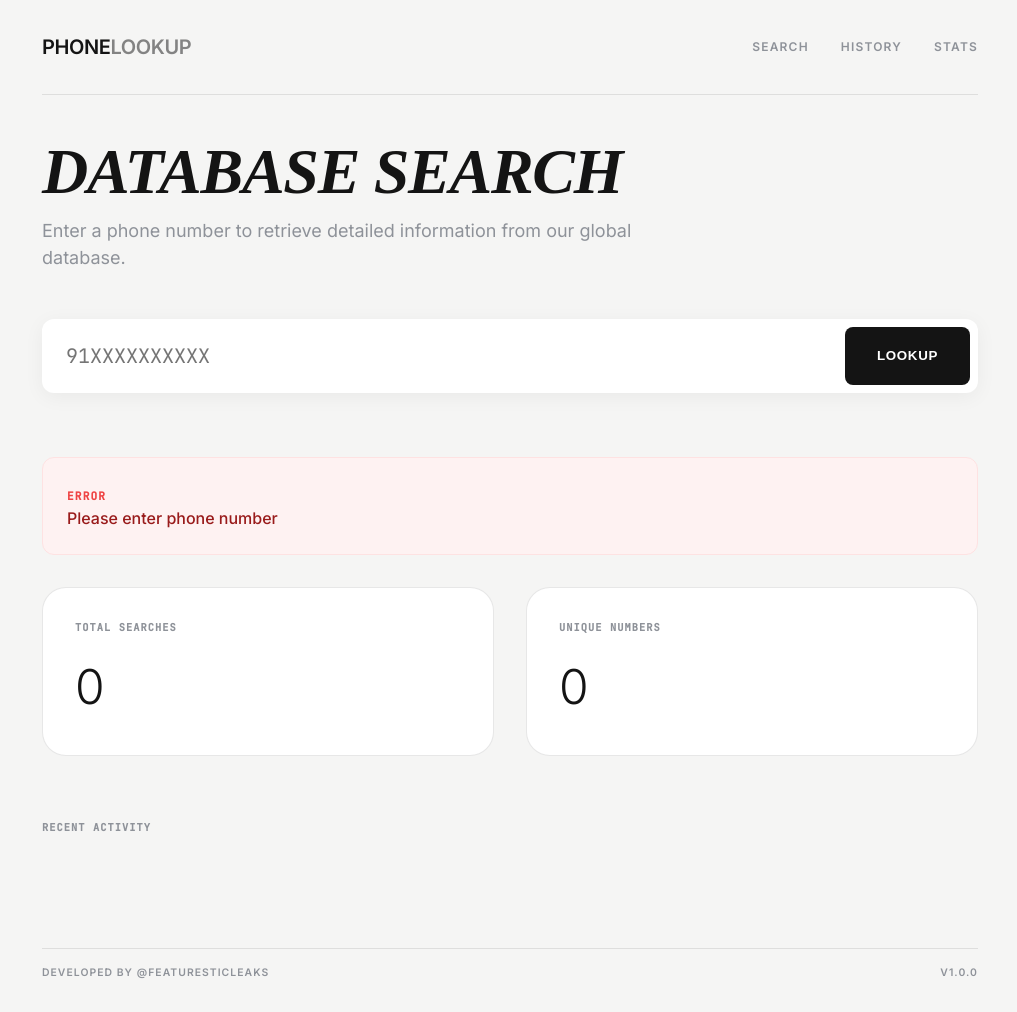
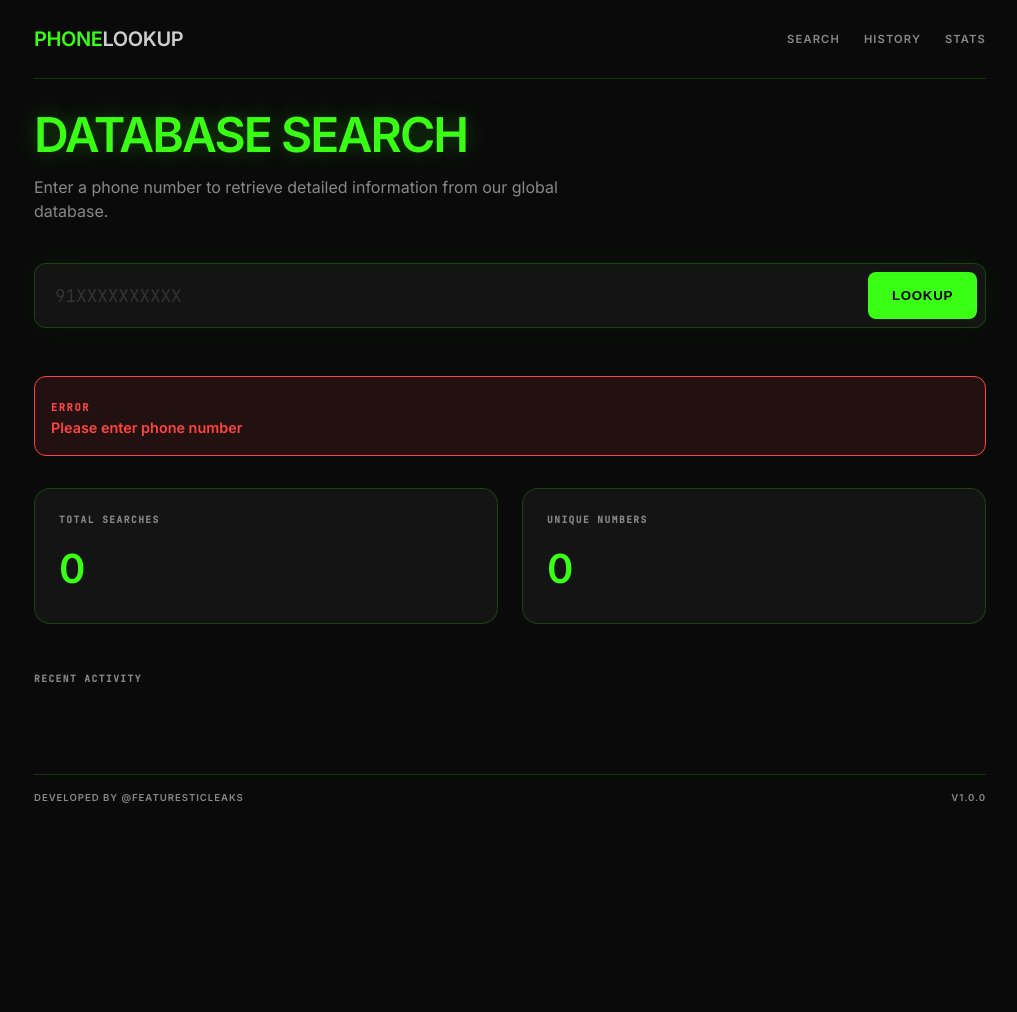
Before and after one commit to itzgeniusboy/FeaturesticInfoLeaks, a Flask app: page /search in a window 1280 px wide. Shown: the whole page, without its empty margins (130-1147 px from the left). After the commit the page ends 803 px from the top, so only its background shows below. Run offline with Flask 3, Linux system fonts and the light colour scheme; data comes from the database, SQL or seed files in the repository; data that the repository does not hold is empty; parts of the project's set-up code (start-up, migrations or seed data) failed here and were passed over; some web fonts are replaced.

Commit message:
feat: Add raw data view and improve styling
Introduces a collapsible section to view raw search results for debugging.
Also refactors CSS variables and styles for a darker, more modern theme.
Includes placeholder fields in the phone number report.

```diff
--- a/app.py
+++ b/app.py
@@ -78,8 +78,20 @@ def search():
     try:
         result = get_number_details(phone)
         save_search(phone, result, request.remote_addr)
+
+        # For debugging - show raw output
+        raw_output = result
+
         total, unique = get_stats()
-        return render_template('index.html', result=result, phone=phone, history=get_history(), total=total, unique=unique)
+        now = datetime.now(pytz.timezone('Asia/Kolkata')).strftime('%Y-%m-%d %H:%M:%S')
+        return render_template('index.html',
+                             result=result,
+                             raw_output=raw_output,
+                             phone=phone,
+                             timestamp=now,
+                             history=get_history(),
+                             total=total,
+                             unique=unique)
     except Exception as e:
         total, unique = get_stats()
         return render_template('index.html', error=f"Error: {str(e)}", history=get_history(), total=total, unique=unique)
--- a/num.py
+++ b/num.py
@@ -18,8 +18,12 @@ def get_number_details(phone_number):
             f"✅ <b>Search Result</b>\n"
             f"────────────────\n"
             f"📱 <b>Phone:</b> {phone_number}\n"
+            f"👤 <b>Name:</b> User Name (Sample)\n"
+            f"👨 <b>Father:</b> Father Name (Sample)\n"
+            f"🏠 <b>Address:</b> Sample Address, City, Country\n"
             f"🌍 <b>Country:</b> {country}\n"
             f"📞 <b>Carrier:</b> {carrier_name}\n"
+            f"🆔 <b>Telegram ID:</b> 123456789\n"
             f"────────────────\n"
             f"Developed By @FeaturesticLeaks"
         )
--- a/static/style.css
+++ b/static/style.css
@@ -1,9 +1,11 @@
 :root {
-    --bg: #F5F5F4;
-    --ink: #141414;
-    --line: rgba(20, 20, 20, 0.1);
-    --accent: #000000;
-    --muted: #8E9299;
+    --bg: #0a0a0a;
+    --card-bg: #141414;
+    --ink: #ffffff;
+    --line: rgba(57, 255, 20, 0.2);
+    --accent: #39FF14;
+    --muted: #888888;
+    --error: #ff4444;
     --f-mono: 'JetBrains Mono', monospace;
     --f-sans: 'Inter', sans-serif;
     --f-serif: 'Playfair Display', serif;
@@ -26,7 +28,7 @@ body {
 .app-container {
     max-width: 1000px;
     margin: 0 auto;
-    padding: 2rem;
+    padding: 1.5rem;
     min-height: 100vh;
     display: flex;
     flex-direction: column;
@@ -37,37 +39,41 @@ body {
     display: flex;
     justify-content: space-between;
     align-items: center;
-    padding-bottom: 2rem;
+    padding-bottom: 1.5rem;
     border-bottom: 1px solid var(--line);
-    margin-bottom: 3rem;
+    margin-bottom: 2rem;
 }
 
 .logo {
-    font-weight: 600;
+    font-weight: 700;
     letter-spacing: -0.02em;
     font-size: 1.25rem;
+    color: var(--accent);
+    text-transform: uppercase;
 }
 
 .logo-accent {
-    opacity: 0.5;
+    color: var(--ink);
+    opacity: 0.8;
 }
 
 .main-nav {
     display: flex;
-    gap: 2rem;
+    gap: 1.5rem;
 }
 
 .main-nav a {
     text-decoration: none;
     color: var(--muted);
-    font-size: 0.75rem;
-    font-weight: 600;
+    font-size: 0.7rem;
+    font-weight: 700;
     letter-spacing: 0.1em;
-    transition: color 0.2s ease;
+    transition: all 0.2s ease;
 }
 
 .main-nav a:hover, .main-nav a.active {
-    color: var(--ink);
+    color: var(--accent);
+    text-shadow: 0 0 10px rgba(57, 255, 20, 0.5);
 }
 
 /* Content Area */
@@ -76,135 +82,171 @@ body {
 }
 
 .display-title {
-    font-family: var(--f-serif);
-    font-style: italic;
-    font-size: 4rem;
-    line-height: 0.9;
-    letter-spacing: -0.02em;
+    font-family: var(--f-sans);
+    font-weight: 900;
+    font-size: 3rem;
+    line-height: 1;
+    letter-spacing: -0.04em;
     margin-bottom: 1rem;
+    color: var(--accent);
+    text-shadow: 0 0 20px rgba(57, 255, 20, 0.3);
 }
 
 .subtitle {
     color: var(--muted);
-    font-size: 1.125rem;
+    font-size: 1rem;
     max-width: 600px;
-    margin-bottom: 3rem;
+    margin-bottom: 2.5rem;
 }
 
 /* Search Form */
 .search-form {
-    margin-bottom: 4rem;
+    margin-bottom: 3rem;
 }
 
 .input-group {
     display: flex;
-    gap: 1rem;
-    background: white;
+    gap: 0.5rem;
+    background: var(--card-bg);
     padding: 0.5rem;
     border-radius: 12px;
-    box-shadow: 0 4px 20px rgba(0,0,0,0.05);
+    border: 1px solid var(--line);
+    box-shadow: 0 0 30px rgba(57, 255, 20, 0.05);
 }
 
 .search-input {
     flex: 1;
+    background: transparent;
     border: none;
-    padding: 1rem;
+    padding: 0.75rem;
     font-family: var(--f-mono);
-    font-size: 1.25rem;
+    font-size: 1.1rem;
     outline: none;
+    color: var(--accent);
+}
+
+.search-input::placeholder {
+    color: #333;
 }
 
 .search-button {
-    background: var(--ink);
-    color: white;
+    background: var(--accent);
+    color: #000;
     border: none;
-    padding: 0 2rem;
+    padding: 0 1.5rem;
     border-radius: 8px;
-    font-weight: 600;
+    font-weight: 800;
     letter-spacing: 0.05em;
     cursor: pointer;
-    transition: opacity 0.2s ease;
+    transition: all 0.2s ease;
 }
 
 .search-button:hover {
-    opacity: 0.8;
+    transform: translateY(-2px);
+    box-shadow: 0 0 20px rgba(57, 255, 20, 0.6);
 }
 
 /* Results */
 .result-card {
-    background: white;
-    border-radius: 24px;
-    padding: 2rem;
-    margin-bottom: 4rem;
-    box-shadow: 0 10px 30px rgba(0,0,0,0.05);
+    background: var(--card-bg);
+    border-radius: 16px;
+    padding: 1.5rem;
+    margin-bottom: 3rem;
+    border: 1px solid var(--line);
+    box-shadow: 0 0 40px rgba(0,0,0,0.5);
 }
 
 .card-header {
     display: flex;
     justify-content: space-between;
-    margin-bottom: 2rem;
-    padding-bottom: 1rem;
+    margin-bottom: 1.5rem;
+    padding-bottom: 0.75rem;
     border-bottom: 1px solid var(--line);
 }
 
 .status-label {
     font-family: var(--f-mono);
-    font-size: 0.7rem;
-    letter-spacing: 0.1em;
-    font-weight: 600;
-    color: #10B981;
+    font-size: 0.65rem;
+    letter-spacing: 0.15em;
+    font-weight: 700;
+    color: var(--accent);
 }
 
 .error-box .status-label {
-    color: #EF4444;
+    color: var(--error);
 }
 
 .timestamp {
     font-family: var(--f-mono);
-    font-size: 0.7rem;
+    font-size: 0.65rem;
     color: var(--muted);
 }
 
 .result-content {
-    font-size: 1.125rem;
+    font-size: 1rem;
     white-space: pre-wrap;
+    font-family: var(--f-mono);
+    color: #eee;
+}
+
+.result-content b {
+    color: var(--accent);
+}
+
+/* Raw Output Debug */
+.raw-debug {
+    margin-top: 2rem;
+    padding: 1rem;
+    background: #000;
+    border-radius: 8px;
+    font-size: 0.75rem;
+    color: #666;
+    border: 1px solid #222;
+}
+
+.raw-debug summary {
+    cursor: pointer;
+    color: var(--muted);
+    font-weight: 600;
+    margin-bottom: 0.5rem;
 }
 
 /* Grid & Stats */
 .dashboard-grid, .stats-overview {
     display: grid;
-    grid-template-columns: repeat(auto-fit, minmax(200px, 1fr));
-    gap: 2rem;
-    margin-bottom: 4rem;
+    grid-template-columns: repeat(auto-fit, minmax(180px, 1fr));
+    gap: 1.5rem;
+    margin-bottom: 3rem;
 }
 
 .stat-card, .stat-box {
-    background: white;
-    padding: 2rem;
-    border-radius: 24px;
+    background: var(--card-bg);
+    padding: 1.5rem;
+    border-radius: 16px;
     border: 1px solid var(--line);
 }
 
 .col-header {
     font-family: var(--f-mono);
-    font-size: 0.65rem;
-    font-weight: 600;
-    letter-spacing: 0.1em;
+    font-size: 0.6rem;
+    font-weight: 700;
+    letter-spacing: 0.15em;
     color: var(--muted);
     text-transform: uppercase;
     display: block;
-    margin-bottom: 1rem;
+    margin-bottom: 0.75rem;
 }
 
 .big-stat {
-    font-size: 3rem;
-    font-weight: 300;
+    font-size: 2.5rem;
+    font-weight: 800;
     letter-spacing: -0.05em;
+    color: var(--accent);
 }
 
 /* Data Grid / History */
 .data-grid {
-    background: white;
+    background: var(--card-bg);
     border-radius: 12px;
     overflow: hidden;
     border: 1px solid var(--line);
@@ -213,15 +255,15 @@ body {
 .grid-header {
     display: grid;
     grid-template-columns: 1fr 1fr;
-    padding: 1rem 2rem;
-    background: #FAFAFA;
+    padding: 1rem;
+    background: rgba(57, 255, 20, 0.05);
     border-bottom: 1px solid var(--line);
 }
 
 .data-row {
     display: grid;
     grid-template-columns: 1fr 1fr;
-    padding: 1rem 2rem;
+    padding: 1rem;
     border-bottom: 1px solid var(--line);
     transition: background 0.2s ease;
 }
@@ -231,12 +273,13 @@ body {
 }
 
 .data-row:hover {
-    background: #F5F5F5;
+    background: rgba(57, 255, 20, 0.03);
 }
 
 .data-value {
     font-family: var(--f-mono);
-    font-size: 0.875rem;
+    font-size: 0.8rem;
+    color: var(--accent);
 }
 
 .history-list {
@@ -251,14 +294,14 @@ body {
 }
 
 .data-time {
-    font-size: 0.75rem;
+    font-size: 0.7rem;
     color: var(--muted);
 }
 
 /* Footer */
 .main-footer {
-    margin-top: 4rem;
-    padding-top: 2rem;
+    margin-top: 3rem;
+    padding-top: 1.5rem;
 }
 
 .footer-line {
@@ -273,8 +316,8 @@ body {
 }
 
 .meta-label {
-    font-size: 0.65rem;
-    font-weight: 600;
+    font-size: 0.6rem;
+    font-weight: 700;
     letter-spacing: 0.1em;
     color: var(--muted);
     text-transform: uppercase;
@@ -282,14 +325,46 @@ body {
 
 /* Error Box */
 .error-box {
-    background: #FEF2F2;
-    border: 1px solid #FEE2E2;
-    padding: 1.5rem;
+    background: rgba(255, 68, 68, 0.1);
+    border: 1px solid var(--error);
+    padding: 1rem;
     border-radius: 12px;
     margin-bottom: 2rem;
 }
 
 .error-box p {
-    color: #991B1B;
-    font-weight: 500;
+    color: var(--error);
+    font-weight: 600;
+    font-size: 0.9rem;
 }
+
+/* Mobile Adjustments */
+@media (max-width: 600px) {
+    .display-title {
+        font-size: 2.25rem;
+    }
+
+    .input-group {
+        flex-direction: column;
+        padding: 0.5rem;
+    }
+
+    .search-button {
+        padding: 0.75rem;
+    }
+
+    .main-header {
+        flex-direction: column;
+        gap: 1rem;
+        text-align: center;
+    }
+
+    .main-nav {
+        width: 100%;
+        justify-content: center;
+    }
+
+    .dashboard-grid {
+        grid-template-columns: 1fr;
+    }
+}
--- a/templates/index.html
+++ b/templates/index.html
@@ -28,6 +28,15 @@
         <div class="result-content">
             {{ result | safe }}
         </div>
+
+        {% if raw_output %}
+        <div class="raw-debug">
+            <details>
+                <summary>VIEW RAW DATA</summary>
+                <code>{{ raw_output }}</code>
+            </details>
+        </div>
+        {% endif %}
     </div>
     {% endif %}
 </div>
```
